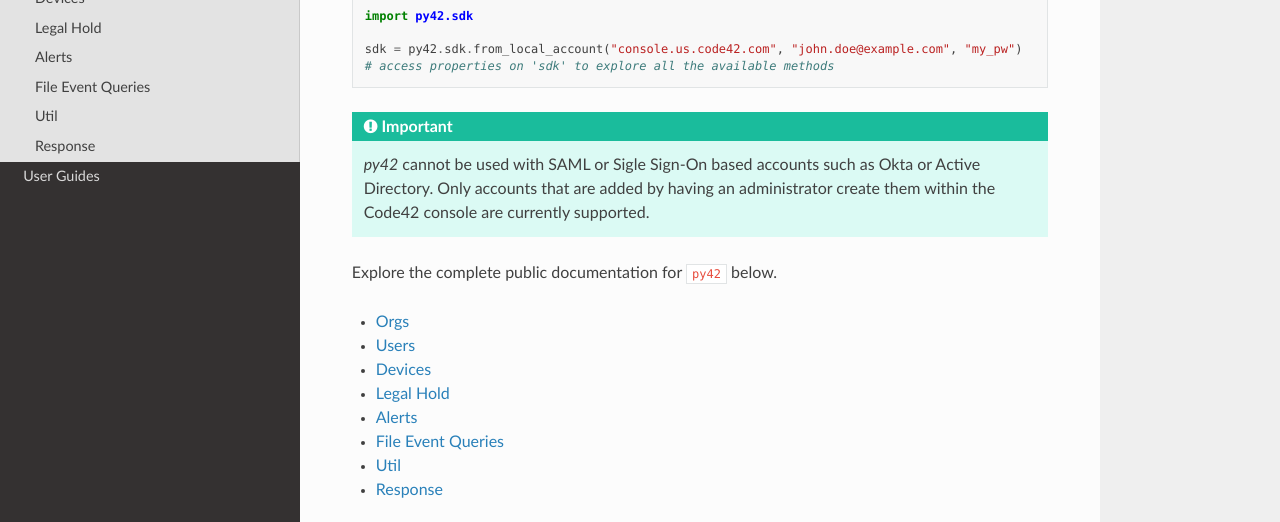
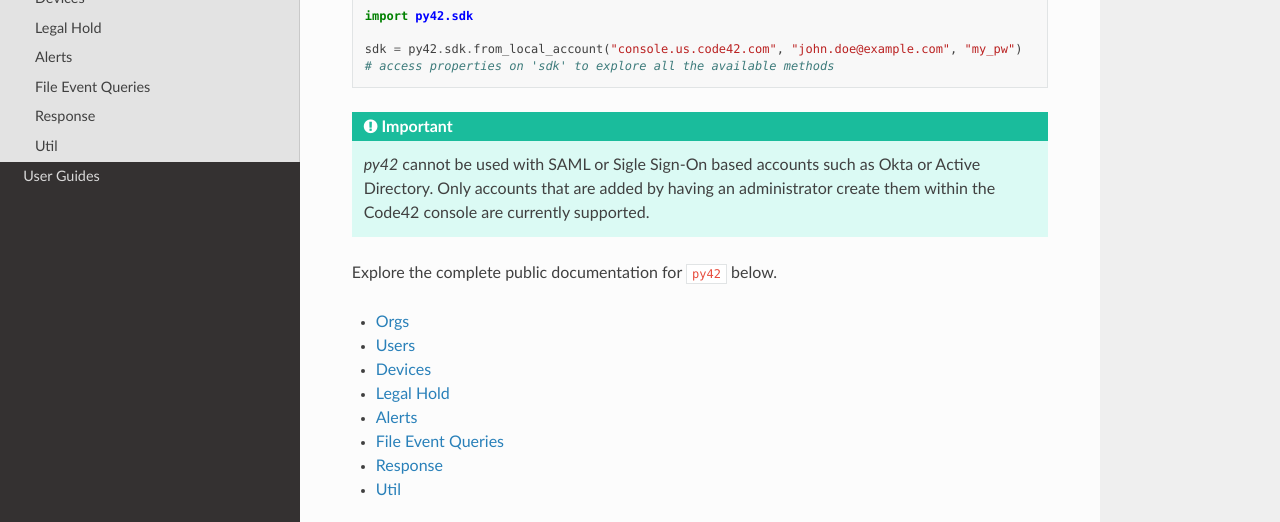
Before and after one commit to code42/py42, a Sphinx documentation site: the page built from docs/methods.md, in a window 1280 px wide and 1177 px high, cut to the strip 238-760 px from the top of the window. Built offline with Sphinx 7.4.7 and the Read the Docs theme 2.0.0, drawn with Linux system fonts in a browser that asks for light colours; the version number is read from the project's files by our own code.

Commit message:
Reorder list

````diff
--- a/docs/methods.md
+++ b/docs/methods.md
@@ -24,8 +24,8 @@
 * [Legal Hold](methoddocs/legalhold.md)
 * [Alerts](methoddocs/alerts.md)
 * [File Event Queries](methoddocs/filleeventqueries.md)
+* [Response](methoddocs/response.md)
 * [Util](methoddocs/util.md)
-* [Response](methoddocs/response.md)
 
 ```eval_rst
 .. automodule:: py42.sdk
````
